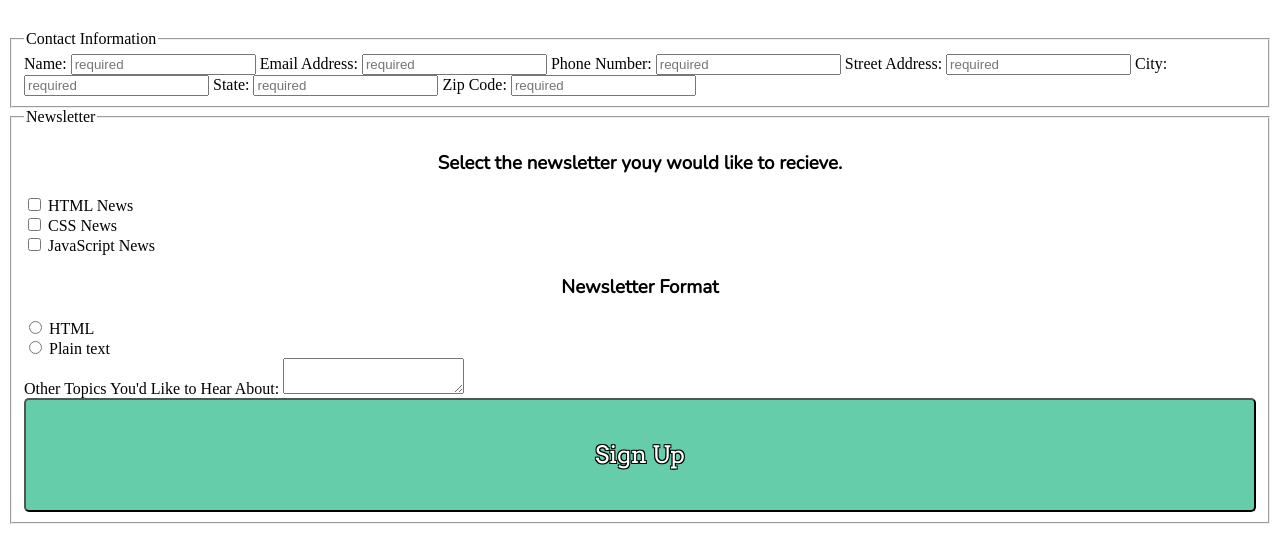
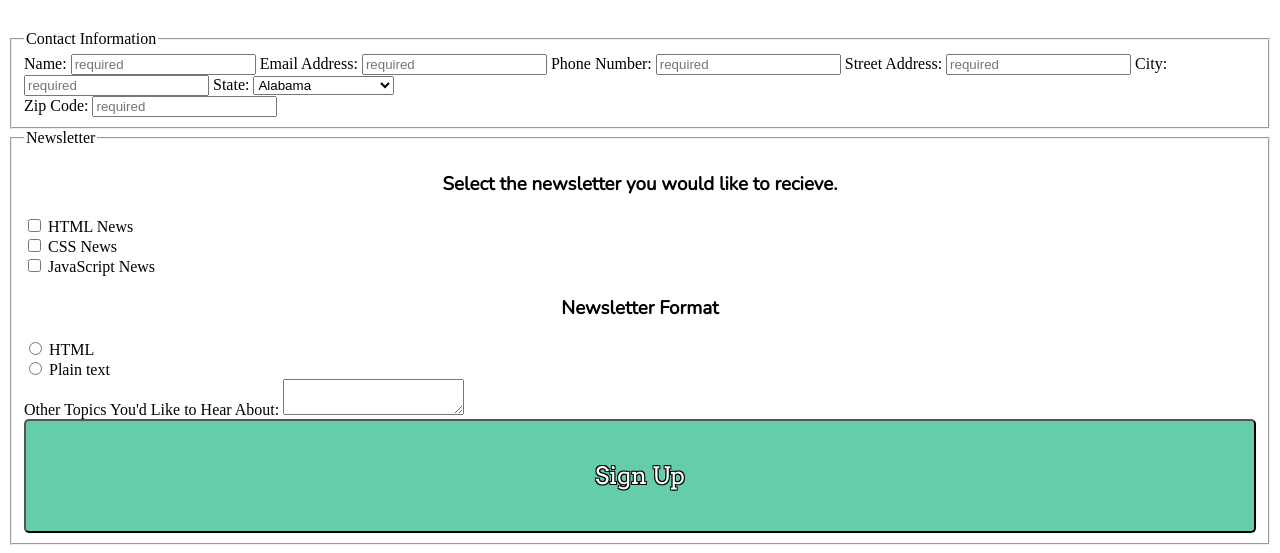
Before and after one commit to BlakeACollins/onlineRegistrationForm, a plain HTML site: page index.html in a window 1280 px wide. Shown: the part 272-825 px from the top of the page. Before the commit the page ends 804 px from the top, so only its background shows below. Drawn offline with nearby package versions, Linux system fonts and the light colour scheme.

Commit message:
Add files via upload

```diff
--- a/index.html
+++ b/index.html
@@ -8,9 +8,11 @@
     <meta name="description" content="Online Registration Form">
     <meta charset="UTF-8">
     <link rel="stylesheet" href="css\styles.css">
+
     <!--Google Fonts-->
     <link href="https://fonts.googleapis.com/css?family=Nunito&display=swap" rel="stylesheet">
     <link href="https://fonts.googleapis.com/css?family=Arvo|Nunito&display=swap" rel="stylesheet">
+    <link href="https://fonts.googleapis.com/css?family=Source+Code+Pro&display=swap" rel="stylesheet">
 
     <title>FEWD Project 3</title>
 </head>
@@ -34,39 +36,97 @@
              <legend> Contact Information</legend>
 
             <label for="name">Name:</label>
-            <input type="text" id="name" name="user_name" placeholder="required">
+            <input type="text" id="name" name="user_name" placeholder="required" required>
 
             <label for="email">Email Address:<label>
-            <input type="text" id=email name="user_email" placeholder="required">
+            <input type="email" id=email name="user_email" placeholder="required" required>
 
             <label for="phone">Phone Number:</label>
-            <input type="text" id="phone" name="user_phone" placeholder="required">
+            <input type="tel" id="phone" name="user_phone" placeholder="required" required>
 
             <label for="streetAddress">Street Address:</label>
-            <input type="text" id="streetAddress" name="user_address" placeholder="required">
+            <input type="address" id="streetAddress" name="user_address" placeholder="required" required>
 
             <label for="city">City:</label>
             <input type="text" id="city" name="user_city" placeholder="required">
 
+
             <label for="state">State:</label>
-            <input type="select" id="state" name="user_state" placeholder="required">
+            <select>
+                    <option value="AL">Alabama</option>
+                    <option value="AK">Alaska</option>
+                    <option value="AZ">Arizona</option>
+                    <option value="AR">Arkansas</option>
+                    <option value="CA">California</option>
+                    <option value="CO">Colorado</option>
+                    <option value="CT">Connecticut</option>
+                    <option value="DE">Delaware</option>
+                    <option value="DC">District Of Columbia</option>
+                    <option value="FL">Florida</option>
+                    <option value="GA">Georgia</option>
+                    <option value="HI">Hawaii</option>
+                    <option value="ID">Idaho</option>
+                    <option value="IL">Illinois</option>
+                    <option value="IN">Indiana</option>
+                    <option value="IA">Iowa</option>
+                    <option value="KS">Kansas</option>
+                    <option value="KY">Kentucky</option>
+                    <option value="LA">Louisiana</option>
+                    <option value="ME">Maine</option>
+                    <option value="MD">Maryland</option>
+                    <option value="MA">Massachusetts</option>
+                    <option value="MI">Michigan</option>
+                    <option value="MN">Minnesota</option>
+                    <option value="MS">Mississippi</option>
+                    <option value="MO">Missouri</option>
+                    <option value="MT">Montana</option>
+                    <option value="NE">Nebraska</option>
+                    <option value="NV">Nevada</option>
+                    <option value="NH">New Hampshire</option>
+                    <option value="NJ">New Jersey</option>
+                    <option value="NM">New Mexico</option>
+                    <option value="NY">New York</option>
+                    <option value="NC">North Carolina</option>
+                    <option value="ND">North Dakota</option>
+                    <option value="OH">Ohio</option>
+                    <option value="OK">Oklahoma</option>
+                    <option value="OR">Oregon</option>
+                    <option value="PA">Pennsylvania</option>
+                    <option value="RI">Rhode Island</option>
+                    <option value="SC">South Carolina</option>
+                    <option value="SD">South Dakota</option>
+                    <option value="TN">Tennessee</option>
+                    <option value="TX">Texas</option>
+                    <option value="UT">Utah</option>
+                    <option value="VT">Vermont</option>
+                    <option value="VA">Virginia</option>
+                    <option value="WA">Washington</option>
+                    <option value="WV">West Virginia</option>
+                    <option value="WI">Wisconsin</option>
+                    <option value="WY">Wyoming</option>
+            </select><br>
 
             <label for="zip">Zip Code:</label>
-            <input type="text" id="zip" name="user_zip" placeholder="required">
+            <input type="zip" id="zip" name="user_zip" placeholder="required" pattern="[0-9]{5}" title="Five digit zip code" required>
+
         </fieldset>
 
         <fieldset>
             <legend>Newsletter</legend>
 
-            <div class="typeOfNews">
-                <h3>Select the newsletter youy would like to recieve.</h3>
-                <input type="checkbox" name="htmlNews" value="html"> HTML News<br>
-                <input type="checkbox" name="cssNews" value="css"> CSS News<br>
-                <input type="checkbox" name="javaScriptNews" value="js"> JavaScript News<br>
 
+            <h3>Select the newsletter you would like to recieve.</h3>
+
+             <div class="typeOfNews"></div>
+                <input type="checkbox" name="htmlNews" value="html" required> HTML News<br>
+                <input type="checkbox" name="cssNews" value="css" required> CSS News<br>
+                <input type="checkbox" name="javaScriptNews" value="js" required> JavaScript News<br>
+            </div>
+
+            <div class="format">
                 <h3>Newsletter Format</h3>
-                <input type="radio" name="htmlFormat" value="htmlForm"> HTML<br>
-                <input type="radio" name="plainText" value="plain"> Plain text<br>
+                <input type="radio" name="htmlFormat" value="htmlForm" required> HTML<br>
+                <input type="radio" name="plainText" value="plain" required> Plain text<br>
             </div>
 
             <div class="topic">
@@ -80,30 +140,7 @@
 
         </fieldset>
 
-
-
-
-
 </form>
-
-
-
-
-
-
-
-
-
-
-
-
-
-
-
-
-
-
-
 
 </body>
 
```
